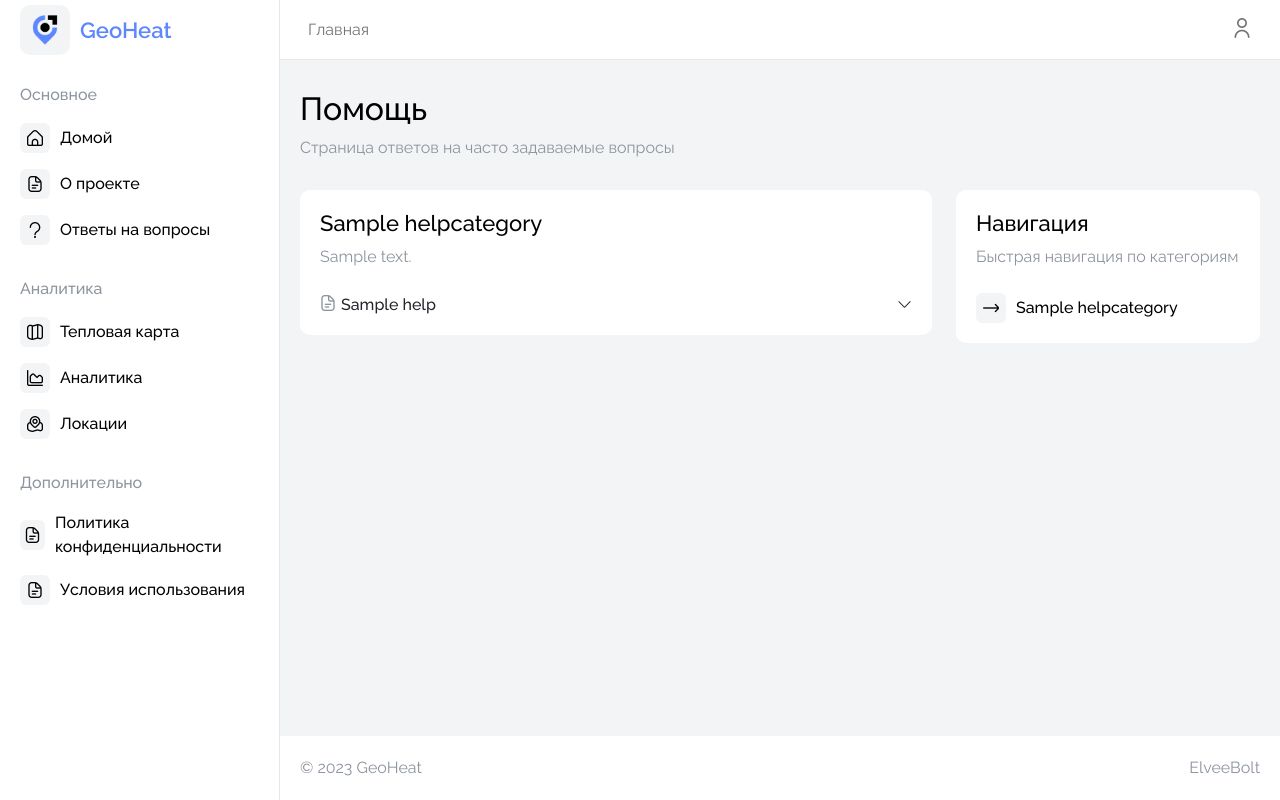
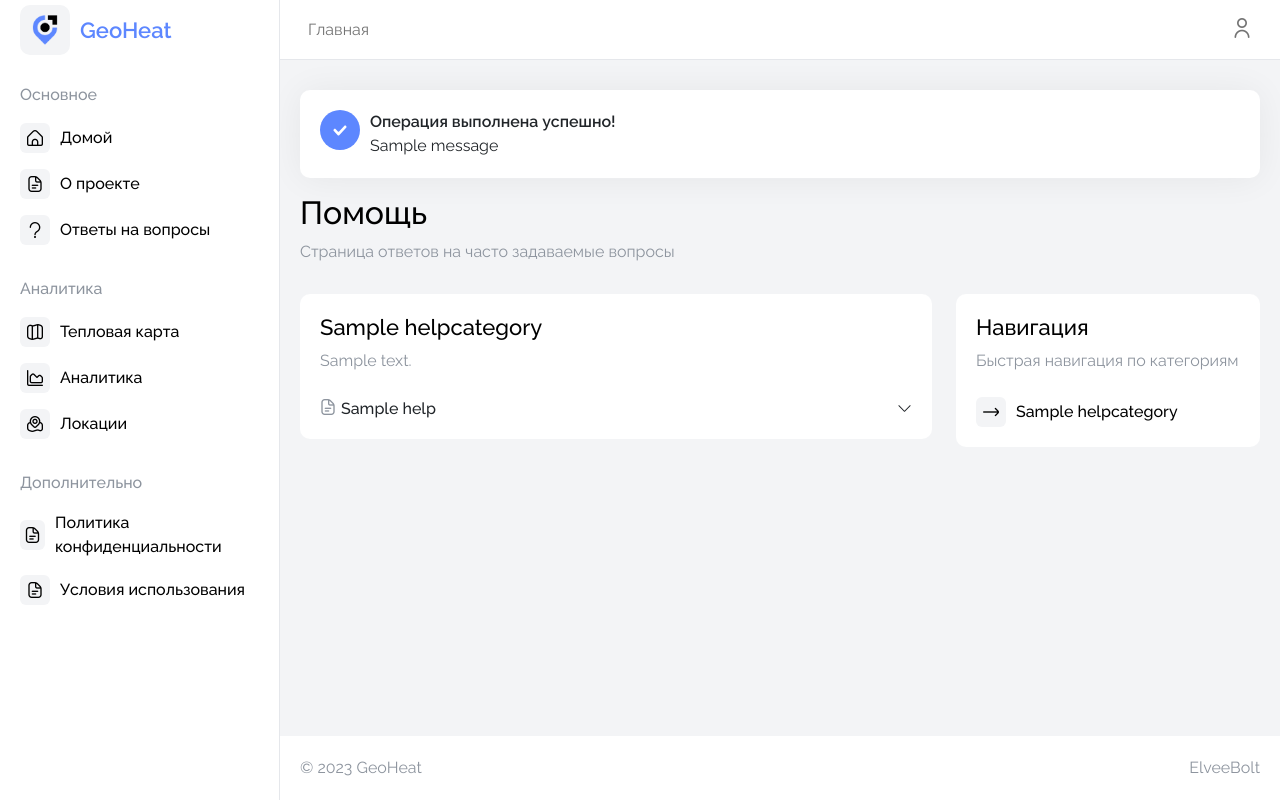
Before and after one commit to ElveeBolt/geoheat, a Django app: page /help/ in a window 1280 px wide. Run offline with Django 4.2, Linux system fonts and the light colour scheme; tables that the repository leaves empty hold one stand-in row (values such as "Sample post"); one stand-in notice (Sample message) is shown; some libraries are stand-ins or nearby versions.

Commit message:
Added success message for create account

```diff
--- a/static/css/main.css
+++ b/static/css/main.css
@@ -696,6 +696,34 @@ section#analytics .card .title {
     background: var(--color-main);
 }
 
+.alert{
+    padding: 20px 20px 20px 70px;
+    background: #fff;
+    border: none;
+    box-shadow: 0 1px 35px rgb(30 32 40 / 6%);
+    border-radius: 10px;
+    color: #212529;
+}
+
+
+.alert .alert-icon {
+    background: var(--color-main);
+    width: 40px;
+    height: 40px;
+    color: #fff;
+    border-radius: 50%;
+    display: flex;
+    align-items: center;
+    justify-content: center;
+    position: absolute;
+    left: 20px;
+    top: 20px;
+}
+
+.alert .title {
+    font-weight: 600;
+}
+
 
 footer{
     padding: 20px 0 20px 280px;
--- a/templates/base.html
+++ b/templates/base.html
@@ -15,6 +15,23 @@
     {% include 'include/navbar.html' %}
     {% include 'include/sidebar.html' %}
     <div id="wrapper">
+        {% if messages %}
+        <div class="container">
+            <div class="alert alert-success">
+                <div class="alert-icon">
+                    <span class="svg-icon">
+                        <svg width="24" height="24" viewBox="0 0 24 24" fill="none" xmlns="http://www.w3.org/2000/svg">
+                            <path d="M9.89557 13.4982L7.79487 11.2651C7.26967 10.7068 6.38251 10.7068 5.85731 11.2651C5.37559 11.7772 5.37559 12.5757 5.85731 13.0878L9.74989 17.2257C10.1448 17.6455 10.8118 17.6455 11.2066 17.2257L18.1427 9.85252C18.6244 9.34044 18.6244 8.54191 18.1427 8.02984C17.6175 7.47154 16.7303 7.47154 16.2051 8.02984L11.061 13.4982C10.7451 13.834 10.2115 13.834 9.89557 13.4982Z" fill="currentColor"/>
+                        </svg>
+                    </span>
+                </div>
+                <div class="title">Операция выполнена успешно!</div>
+                {% for message in messages %}
+                <div{% if message.tags %} class="{{ message.tags }}"{% endif %}>{{ message }}</div>
+                {% endfor %}
+            </div>
+        </div>
+        {% endif %}
         {% block content %}{% endblock content %}
     </div>
     {% include 'include/footer.html' %}
--- a/user/views.py
+++ b/user/views.py
@@ -5,6 +5,7 @@ from django.views.generic import CreateView, ListView, DeleteView, UpdateView, D
 from django.contrib.auth.models import User
 from django.contrib.auth.views import LoginView, LogoutView, PasswordChangeView
 from django.contrib.auth.mixins import LoginRequiredMixin
+from django.contrib.messages.views import SuccessMessageMixin
 from django.views.generic import TemplateView
 from user.forms import SignupForm, ChangePasswordForm, AccountForm
 from .forms import LoginForm
@@ -88,11 +89,12 @@ class UserAccountUpdateView(LoginRequiredMixin, UpdateView):
     }
 
 
-class UserAccountCreateView(LoginRequiredMixin, CreateView):
+class UserAccountCreateView(LoginRequiredMixin, SuccessMessageMixin, CreateView):
     model = Account
     template_name = 'user/account_edit.html'
     form_class = AccountForm
     success_url = reverse_lazy('accounts')
+    success_message = 'Аккаунт успешно успешно создан. Теперь вы можете использовать его для сканирования локаций.'
     extra_context = {
         'title': 'Добавление аккаунта',
         'subtitle': 'Страница добавления нового аккаунта',
```
